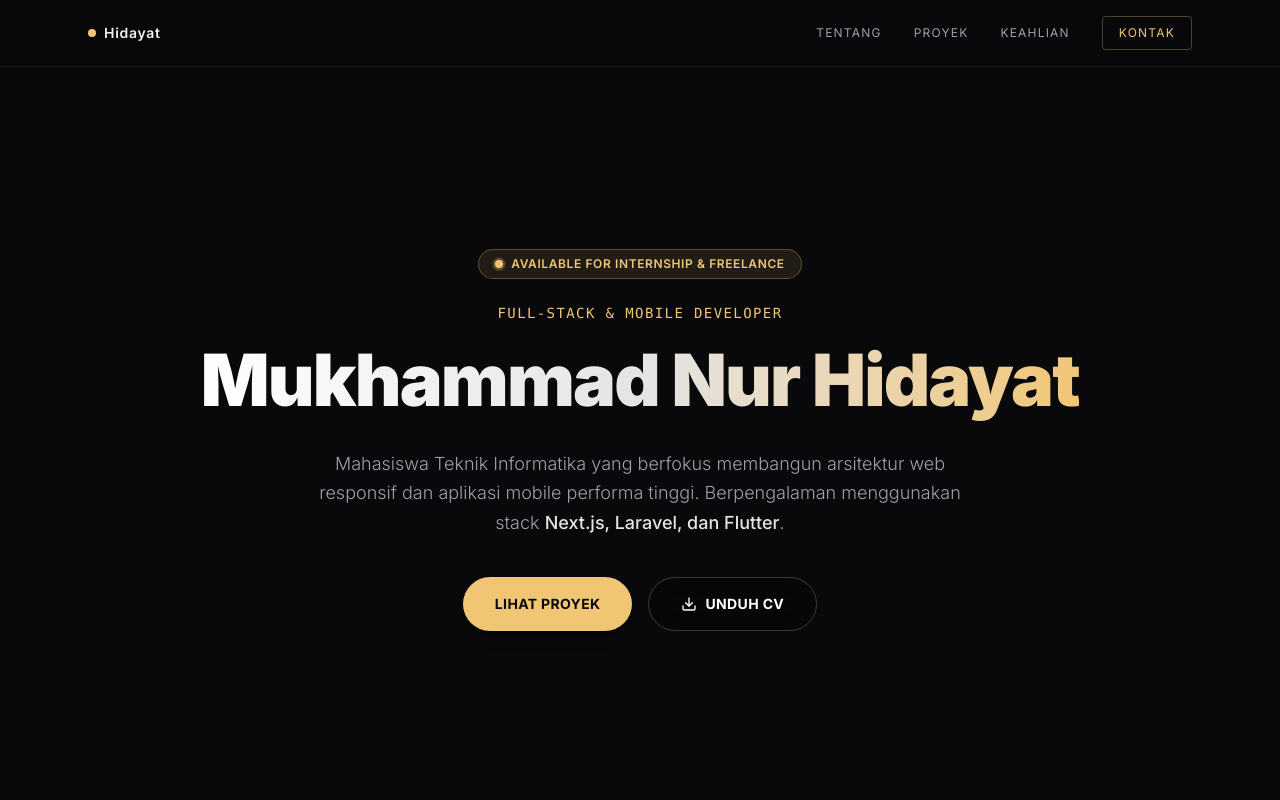
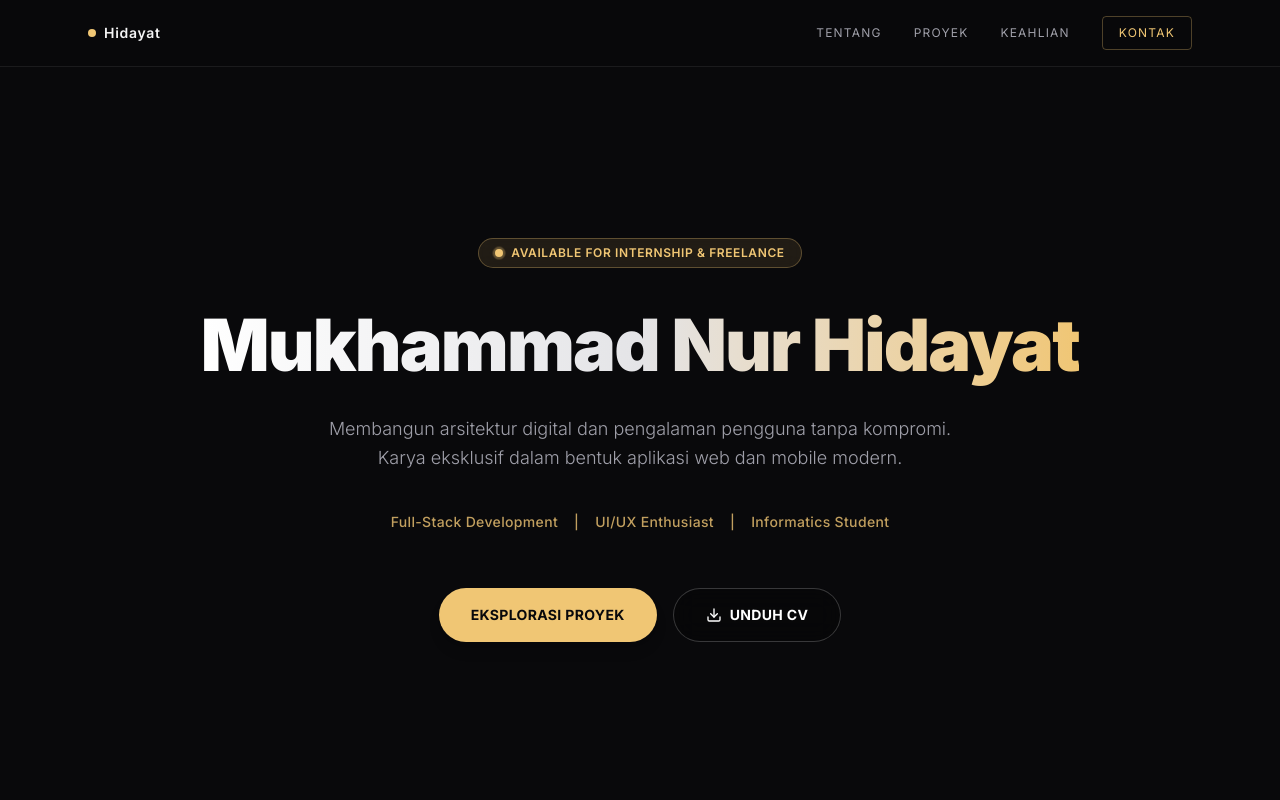
Before and after one commit to hidayat-0429/portofolio, a Next.js app: page / in a window 1280 px wide. Shown: the top 800 px of the page. Built offline with nearby package versions, Linux system fonts and the light colour scheme; a web font is replaced by a local one.

Commit message:
Update project

```diff
--- a/app/portfolio-client.tsx
+++ b/app/portfolio-client.tsx
@@ -305,12 +305,12 @@ export default function PortfolioClient() {
         <div className="absolute inset-0 z-0 bg-gradient-to-b from-[#09090b]/40 via-[#09090b]/80 to-[#09090b]" />
 
         <div className="relative z-10 max-w-4xl mx-auto flex flex-col items-center">
-  {/* Status Badge */}
+          {/* Status Badge Warna Emas */}
           <motion.div
             initial={{ opacity: 0, y: 20 }}
             animate={{ opacity: 1, y: 0 }}
             transition={{ duration: 0.8, ease: "easeOut" }}
-    className="px-4 py-1.5 rounded-full border border-[#f0c674]/30 bg-[#f0c674]/10 backdrop-blur-sm mb-6 flex items-center gap-2"
+            className="px-4 py-1.5 rounded-full border border-[#f0c674]/30 bg-[#f0c674]/10 backdrop-blur-sm mb-8 flex items-center gap-2"
           >
             <span className="relative flex h-2 w-2">
               <span className="animate-ping absolute inline-flex h-full w-full rounded-full bg-[#f0c674] opacity-75"></span>
@@ -321,17 +321,6 @@ export default function PortfolioClient() {
             </p>
           </motion.div>
 
-  {/* Peran Utama (Header Kecil Berwarna Emas) */}
-  <motion.p
-    initial={{ opacity: 0, y: 20 }}
-    animate={{ opacity: 1, y: 0 }}
-    transition={{ duration: 0.8, delay: 0.1, ease: "easeOut" }}
-    className="text-xs sm:text-sm font-mono tracking-widest text-[#f0c674] uppercase mb-3"
-  >
-    Full-Stack & Mobile Developer
-  </motion.p>
-
-  {/* Nama Utama (Besar & Elegan) */}
           <motion.h1
             initial={{ opacity: 0, y: 30 }}
             animate={{ opacity: 1, y: 0 }}
@@ -343,28 +332,40 @@ export default function PortfolioClient() {
             </span>
           </motion.h1>
 
-  {/* About Me Ringkas & Padat */}
           <motion.p
             initial={{ opacity: 0, y: 20 }}
             animate={{ opacity: 1, y: 0 }}
             transition={{ duration: 0.8, delay: 0.4, ease: "easeOut" }}
             className="text-base sm:text-lg text-zinc-400 font-light leading-relaxed max-w-2xl mx-auto mb-10"
           >
-    Mahasiswa Teknik Informatika yang berfokus membangun arsitektur web responsif dan aplikasi mobile performa tinggi. Berpengalaman menggunakan stack <span className="text-zinc-200 font-medium">Next.js, Laravel, dan Flutter</span>.
+            Membangun arsitektur digital dan pengalaman pengguna tanpa kompromi.
+            Karya eksklusif dalam bentuk aplikasi web dan mobile modern.
           </motion.p>
 
-  {/* Tombol Aksi (CTA) */}
+          <motion.div
+            initial={{ opacity: 0, y: 20 }}
+            animate={{ opacity: 1, y: 0 }}
+            transition={{ duration: 0.8, delay: 0.6, ease: "easeOut" }}
+            className="flex flex-wrap items-center justify-center gap-x-4 gap-y-2 text-xs sm:text-sm text-[#f0c674]/80 font-medium tracking-wide mb-14"
+          >
+            <span>Full-Stack Development</span>
+            <span className="hidden sm:inline">|</span>
+            <span>UI/UX Enthusiast</span>
+            <span className="hidden sm:inline">|</span>
+            <span>Informatics Student</span>
+          </motion.div>
+
           <motion.div
             initial={{ opacity: 0, scale: 0.9 }}
             animate={{ opacity: 1, scale: 1 }}
-    transition={{ duration: 0.5, delay: 0.6, ease: "easeOut" }}
+            transition={{ duration: 0.5, delay: 0.8, ease: "easeOut" }}
             className="flex flex-wrap justify-center gap-4"
           >
             <a
               href="#projects"
               className="px-8 py-4 bg-[#f0c674] hover:bg-white text-zinc-950 text-xs sm:text-sm font-bold tracking-wide uppercase transition-all rounded-full flex items-center gap-2 shadow-lg hover:shadow-[#f0c674]/20"
             >
-      Lihat Proyek
+              Eksplorasi Proyek
             </a>
             <a
               href="/CV_Mukhammad_Nur_Hidayat.pdf"
```
Lines whose indentation alone changed are shown as unchanged.
